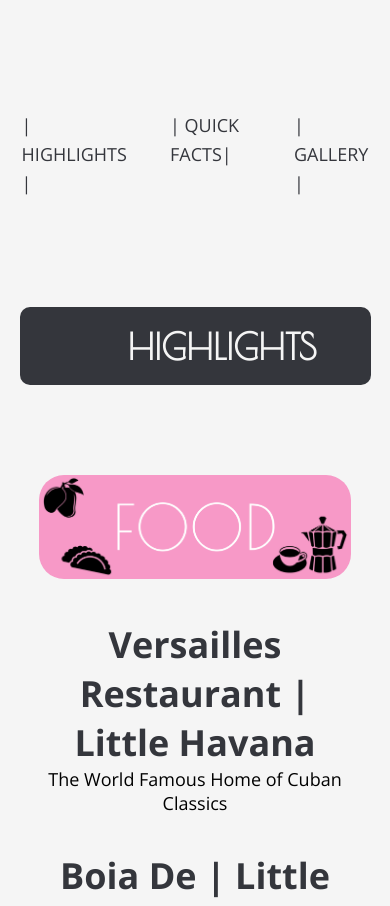
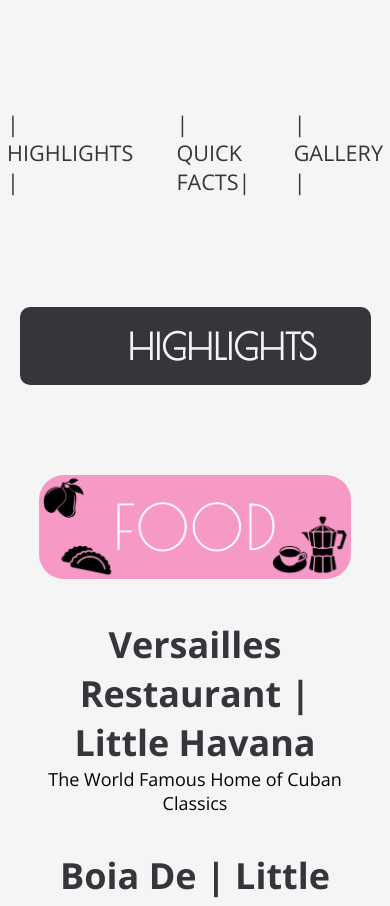
Before and after one commit to smorejon305/miamiLanding, a plain HTML site: page index.html in a window 390 px wide. Shown: the part 847-1753 px from the top of the page. Drawn offline with nearby package versions, Linux system fonts and the light colour scheme; a web font is replaced by a local one.

Commit message:
Update style.css

```diff
--- a/style.css
+++ b/style.css
@@ -381,6 +381,11 @@ h1.mainHeader{
     font-size: 4em;
     left: 20%;
   }
+
+  .navLink{
+    font-size: 1em;
+  }
+
   }
 /* end of Mobile Phones */
 
```
